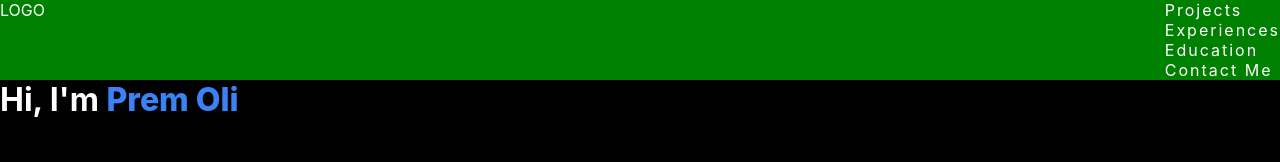
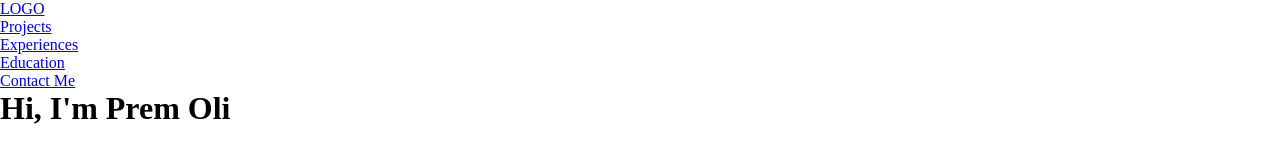
Before and after one commit to devpremoli/portfolio, a plain HTML site: page index.html in a window 1280 px wide. Drawn offline with Linux system fonts and the light colour scheme.

Commit message:
remove all style

```diff
--- a/style.css
+++ b/style.css
@@ -2,42 +2,4 @@
   margin: 0;
   padding: 0;
   box-sizing: border-box;
-  font-family: "Inter", sans-serif;
 }
-
-body {
-  background: black;
-  color: white;
-}
-
-a {
-  text-decoration: none;
-  color: white;
-}
-
-.main-font {
-  font-weight: 800;
-}
-
-.text-blue {
-  color: #3b82f6;
-}
-
-header nav {
-  background: green;
-  width: 100%;
-}
-
-header nav .nav-container {
-  position: relative;
-  display: flex;
-  justify-content: space-between;
-}
-
-header nav .nav-container .nav-links li {
-  list-style: none;
-}
-
-header nav .nav-container .nav-links a {
-  letter-spacing: 2px;
-}
```
